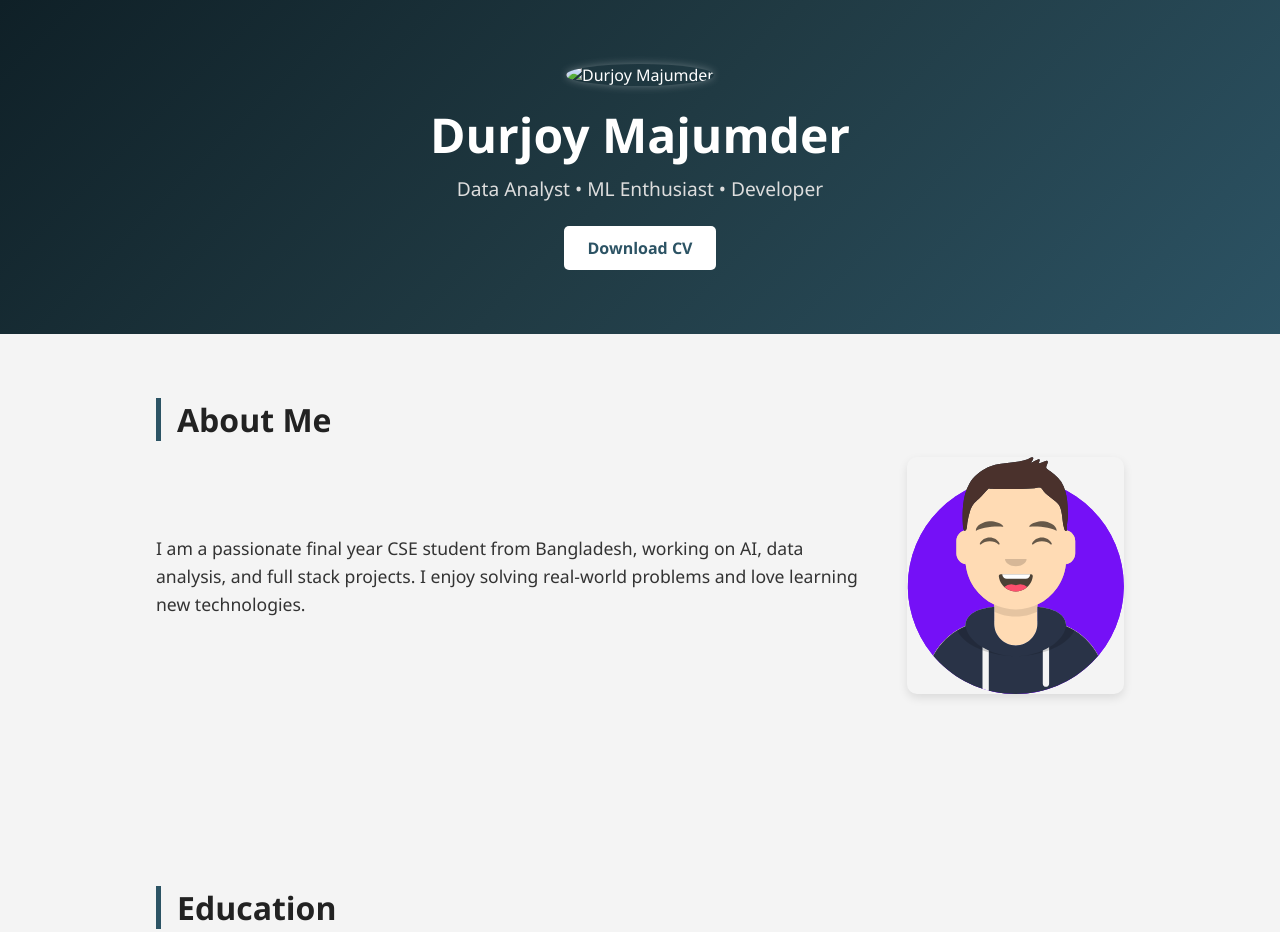
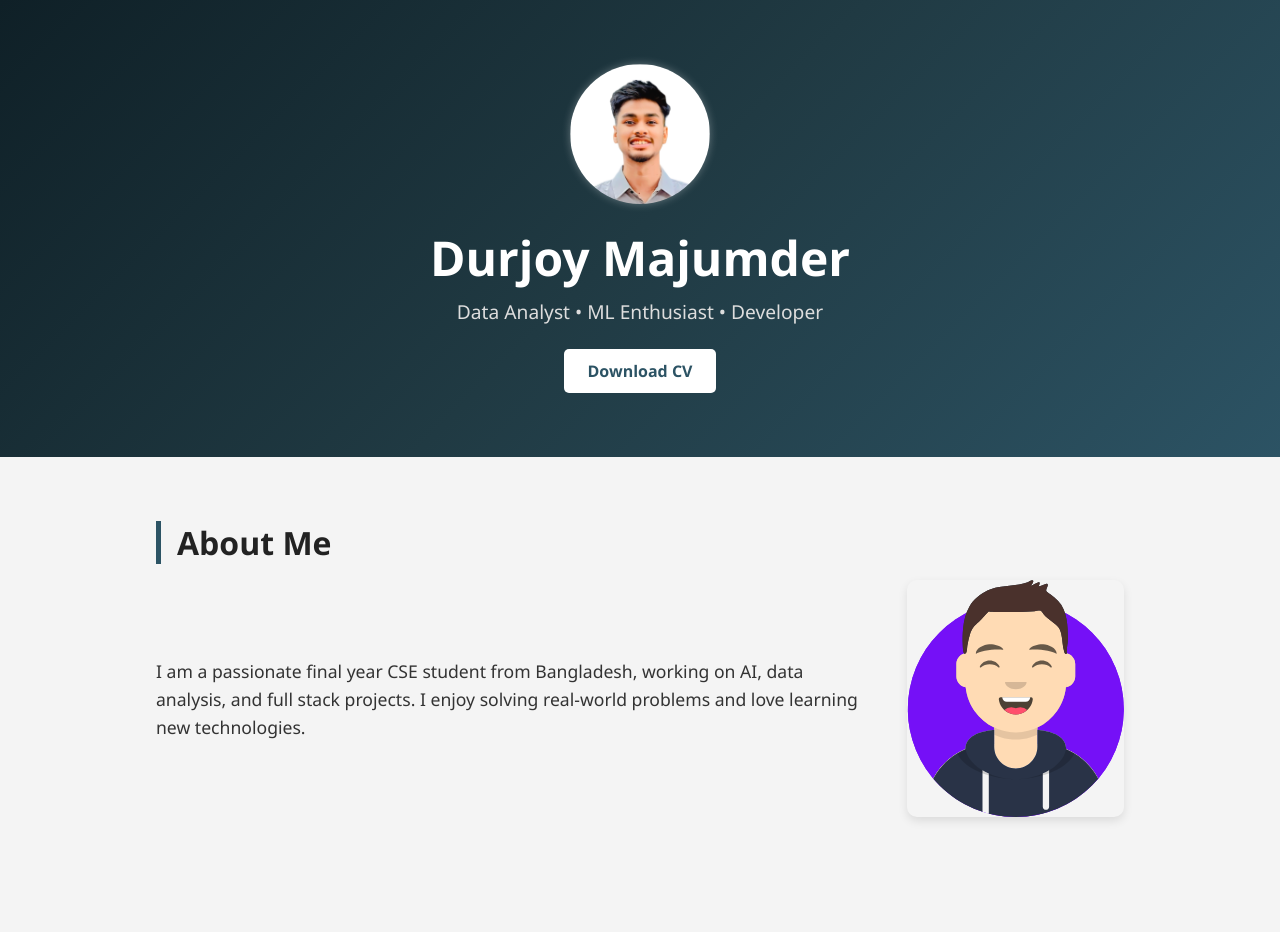
Before and after one commit to Code-with-Durjoy/Portfolio, a plain HTML site: page index.html in a window 1280 px wide. Shown: the top 932 px of the page. Drawn offline with Linux system fonts and the light colour scheme.

Commit message:
Update index.html

```diff
--- a/index.html
+++ b/index.html
@@ -193,7 +193,7 @@
   </head>
   <body>
     <header>
-      <img src="your-profile.jpg" alt="Durjoy Majumder" />
+      <img src="durjoy.png" alt="Durjoy Majumder" />
       <h1>Durjoy Majumder</h1>
       <p>Data Analyst • ML Enthusiast • Developer</p>
       <a href="Durjoy-CV.pdf" class="cv-button" download>Download CV</a>
```
